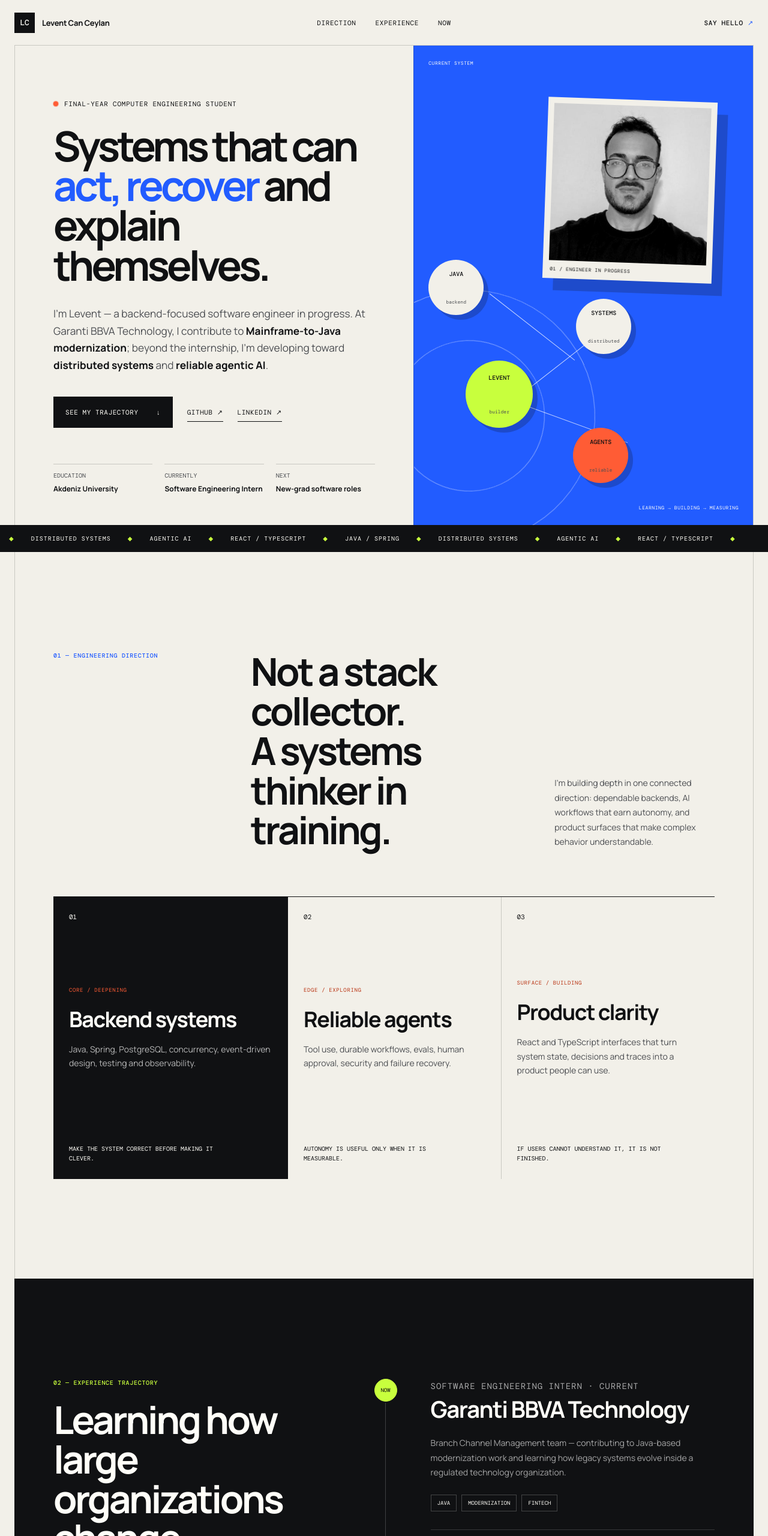
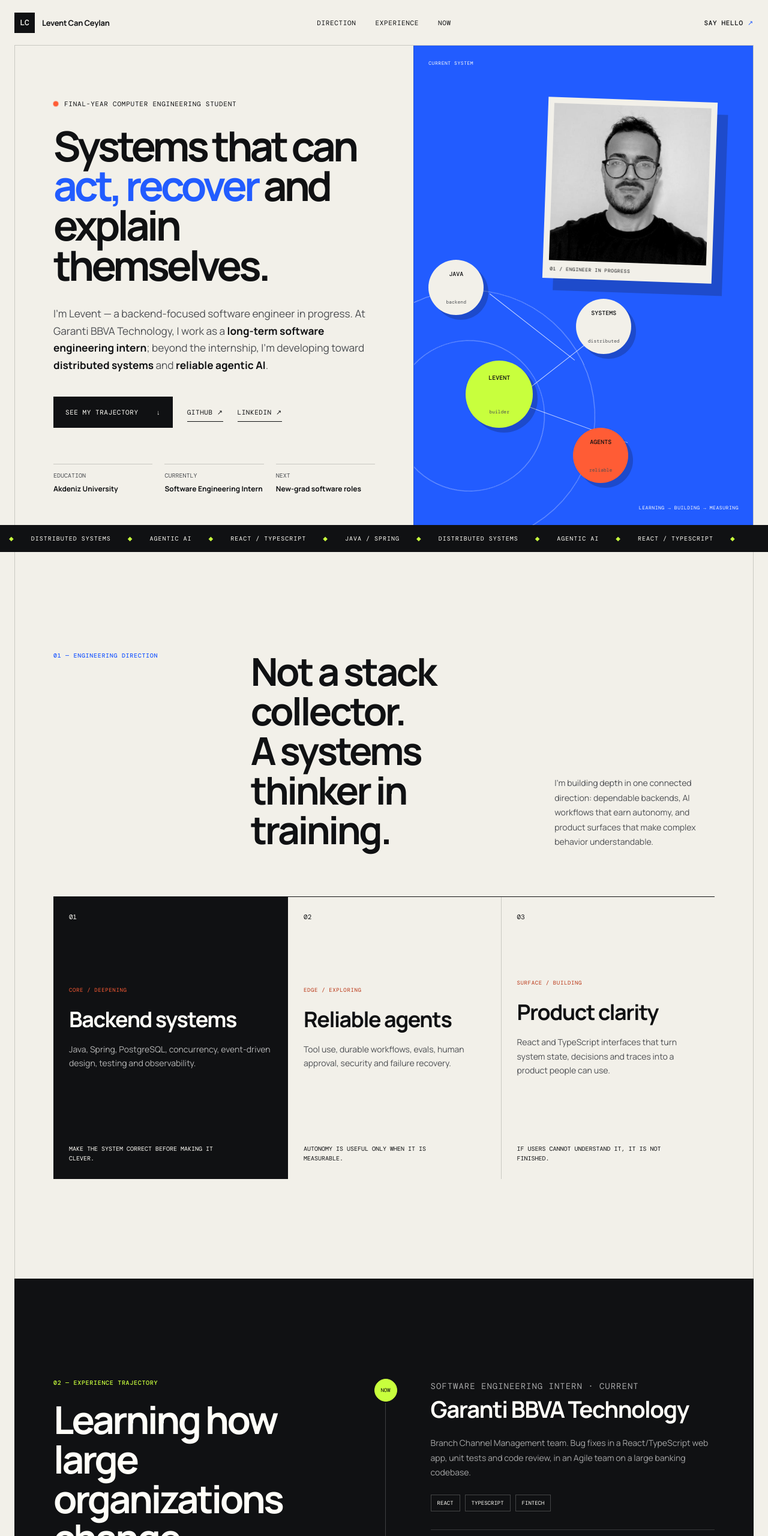
Before and after one commit to leventtcaan/leventtcaan.github.io, a plain HTML site: page index.html in a window 1280 px wide. Shown: the top 2560 px of the page at 60% size. Drawn offline with nearby package versions, Linux system fonts and the light colour scheme; a web font is replaced by a local one.

Commit message:
Describe Garanti internship by actual work

```diff
--- a/index.html
+++ b/index.html
@@ -46,8 +46,8 @@
         <div class="eyebrow"><span class="pulse" aria-hidden="true"></span> Final-year computer engineering student</div>
         <h1 id="hero-title">Systems that can <em>act, recover</em> and explain themselves.</h1>
         <p class="hero-lede">
-          I’m Levent — a backend-focused software engineer in progress. At Garanti BBVA Technology, I contribute to
-          <strong>Mainframe-to-Java modernization</strong>; beyond the internship, I’m developing toward
+          I’m Levent — a backend-focused software engineer in progress. At Garanti BBVA Technology, I work as a
+          <strong>long-term software engineering intern</strong>; beyond the internship, I’m developing toward
           <strong>distributed systems</strong> and <strong>reliable agentic AI</strong>.
         </p>
         <div class="hero-actions">
@@ -141,8 +141,8 @@
           <div class="timeline-content">
             <p class="timeline-meta">Software Engineering Intern · Current</p>
             <h3>Garanti BBVA Technology</h3>
-            <p>Branch Channel Management team — contributing to Java-based modernization work and learning how legacy systems evolve inside a regulated technology organization.</p>
-            <ul class="timeline-tags"><li>Java</li><li>Modernization</li><li>Fintech</li></ul>
+            <p>Branch Channel Management team. Bug fixes in a React/TypeScript web app, unit tests and code review, in an Agile team on a large banking codebase.</p>
+            <ul class="timeline-tags"><li>React</li><li>TypeScript</li><li>Fintech</li></ul>
           </div>
         </li>
         <li class="timeline-item reveal">
```
